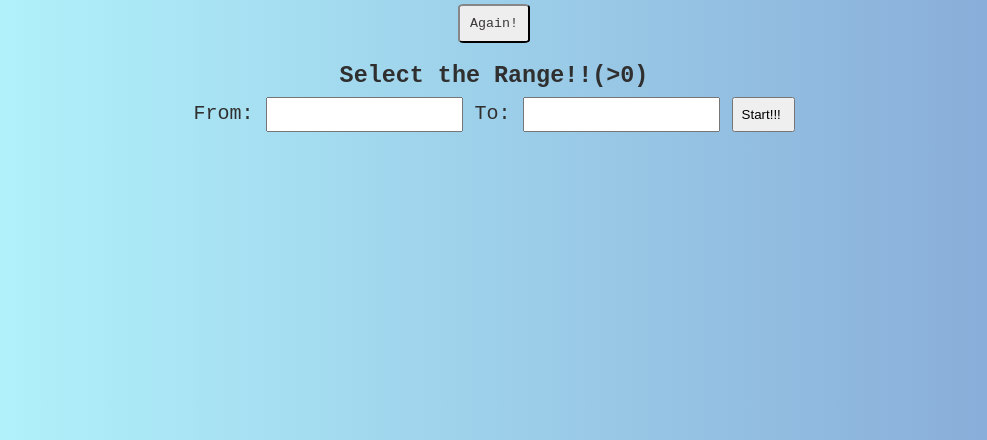
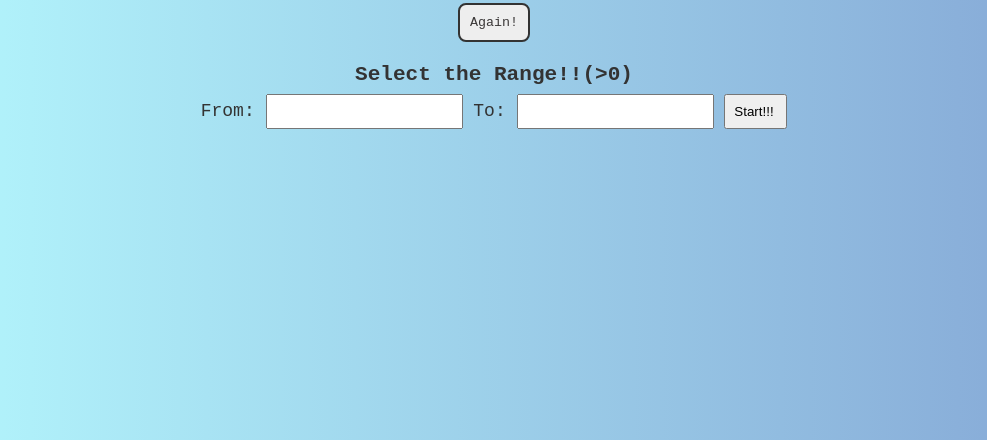
Before and after one commit to nikitakankattti/Number-Guess-Game, a plain HTML site: page index.html in a window 1280 px wide. Shown: the part 360-800 px from the top of the page, without its empty margins (146-1133 px from the left). Drawn offline with Linux system fonts and the light colour scheme.

Commit message:
Update style.css

```diff
--- a/style.css
+++ b/style.css
@@ -1,5 +1,3 @@
-@import url('https://fonts.googleapis.com/css?family=Press+Start+2P&display=swap');
-
 * {
   margin: 0;
   padding: 0;
@@ -7,13 +5,13 @@
 }
 
 html {
-  font-size: x-large;
+  font-size: 18px;
   box-sizing: border-box;
 }
 
 body {
-  font-family: monospace;
-  color: #302f2f;
+  font-family: monospace, sans-serif;
+  color: #333;
   margin: 0;
   padding: 0;
   display: flex;
@@ -21,8 +19,6 @@ body {
   align-items: center;
   justify-content: center;
   height: 100vh;
-  background: #83a4d4;
-  background: -webkit-linear-gradient(to right, #b6fbff, #83a4d4);
   background: linear-gradient(to right, #b6fbff, #83a4d4);
 }
 
@@ -34,11 +30,12 @@ header {
 h1 {
   color: #333;
 }
+
 h3 {
   margin-bottom: 8px;
-
   text-align: center;
 }
+
 form {
   display: flex;
   flex-direction: column;
@@ -54,7 +51,8 @@ input {
   margin-bottom: 10px;
 }
 
-.guessSubmit:hover {
+.guessSubmit:hover,
+.again:hover {
   background-color: #7ca5e1;
 }
 
@@ -66,6 +64,7 @@ input {
 .message {
   font-weight: bold;
   text-align: center;
+  margin: 10px;
 }
 
 .guesses,
@@ -81,15 +80,20 @@ input {
   padding: 10px;
   margin-top: 20px;
   cursor: pointer;
-  font-family: monospace;
-  border-color: #333;
-  border-radius: 8%;
+  font-family: monospace, sans-serif;
+  border: 2px solid #333;
+  border-radius: 8px;
+  transition: background-color 0.3s ease-in-out;
 }
 
 .again:hover,
-.guessSubmit :hover {
+.guessSubmit:hover {
   background-color: #7ca5e1;
 }
+
 section {
   display: none;
+  border-top: 2px solid #333;
+  padding-top: 20px;
+  margin-top: 20px;
 }
```
